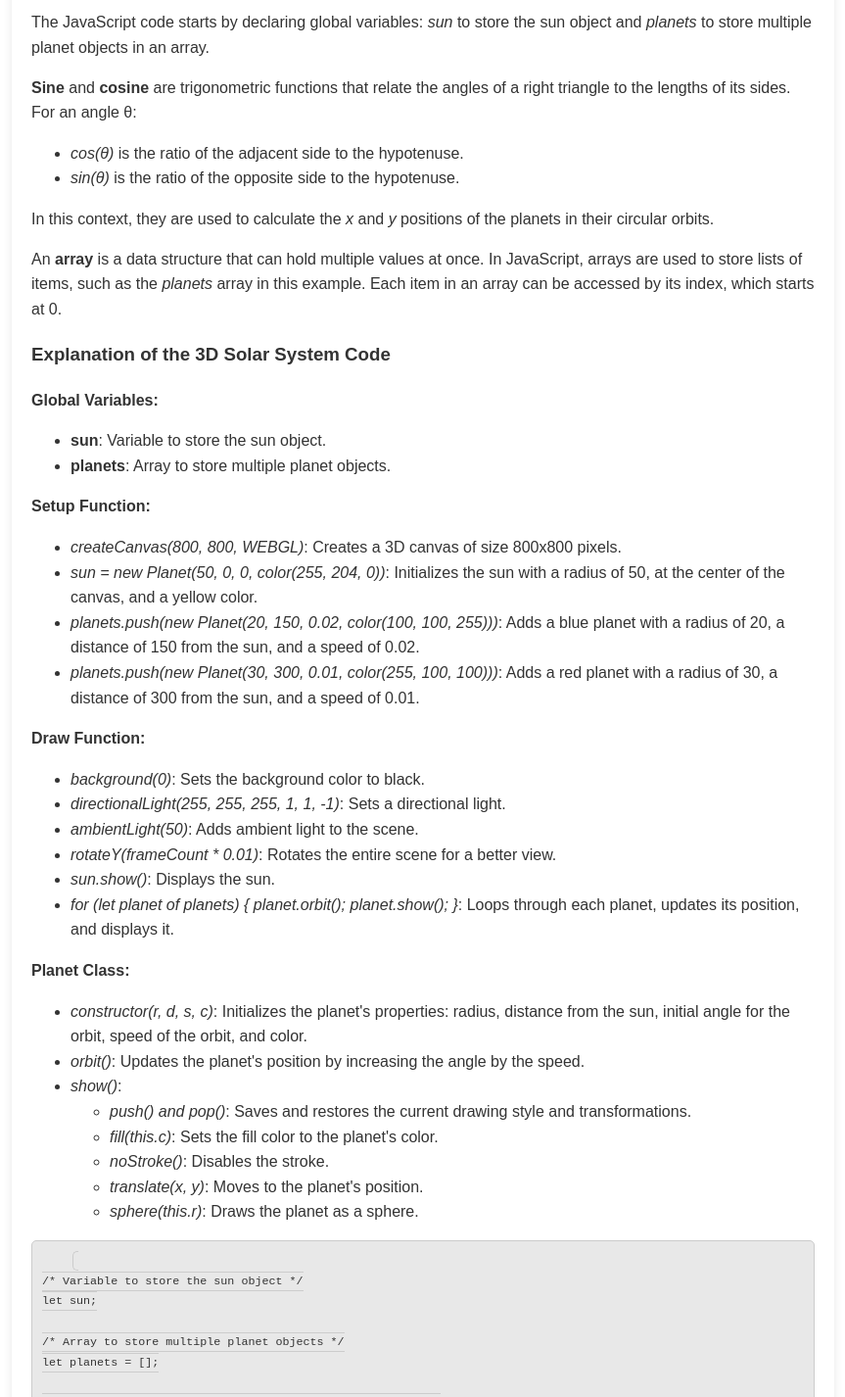
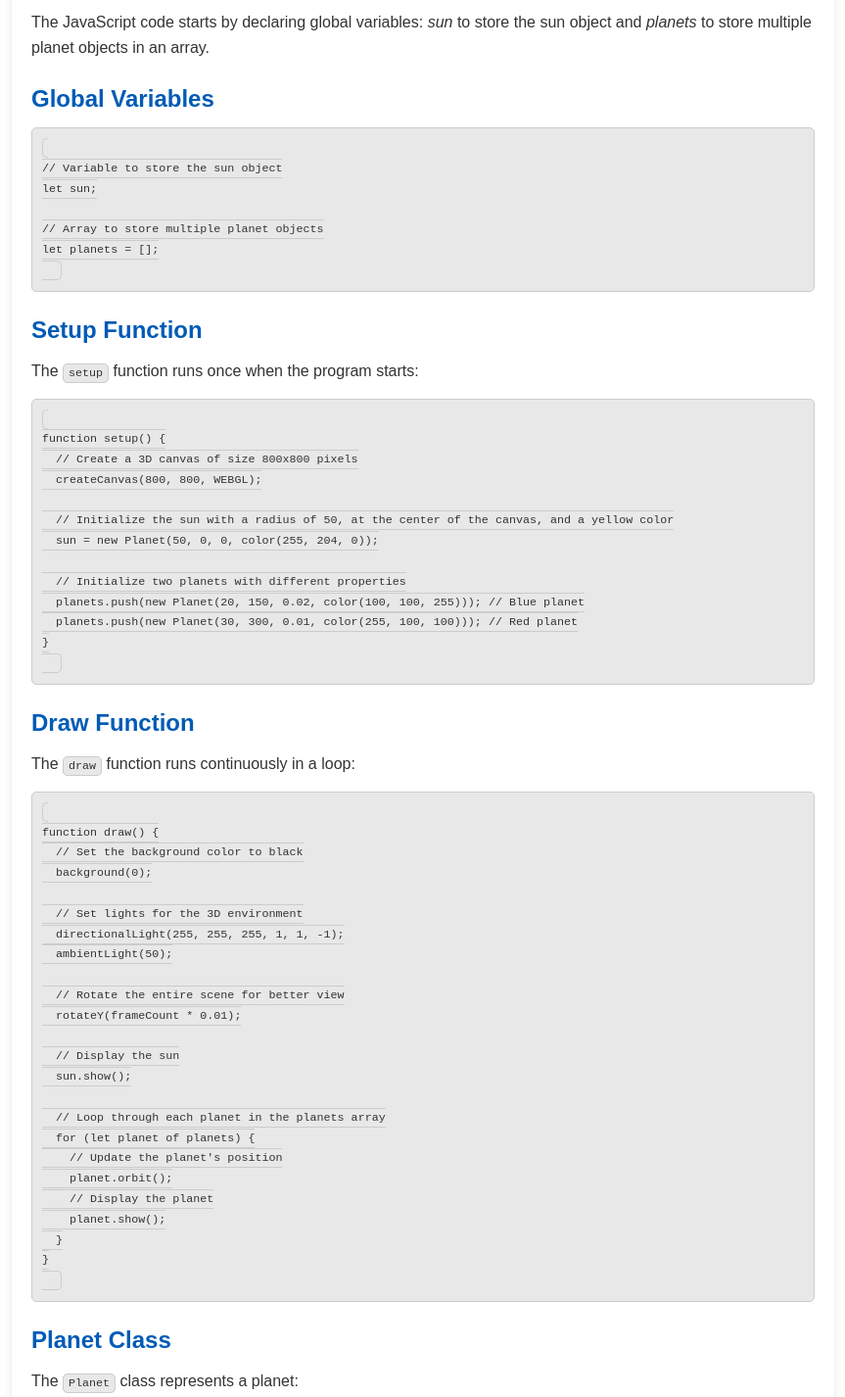
Before and after one commit to ShyOwls/shyowls.github.io, a plain HTML site: page index.html in a window 1280 px wide. Shown: the part 320-1746 px from the top of the page at 98% size, without its empty margins (208-1071 px from the left). Drawn offline with nearby package versions, Linux system fonts and the light colour scheme.

Commit message:
updated html

```diff
--- a/index.html
+++ b/index.html
@@ -19,109 +19,64 @@
   <p>
     The JavaScript code starts by declaring global variables: <em>sun</em> to store the sun object and <em>planets</em> to store multiple planet objects in an array.
   </p>
-  <p>
-    <strong>Sine</strong> and <strong>cosine</strong> are trigonometric functions that relate the angles of a right triangle to the lengths of its sides. For an angle θ:
-    <ul>
-      <li><em>cos(θ)</em> is the ratio of the adjacent side to the hypotenuse.</li>
-      <li><em>sin(θ)</em> is the ratio of the opposite side to the hypotenuse.</li>
-    </ul>
-    In this context, they are used to calculate the <em>x</em> and <em>y</em> positions of the planets in their circular orbits.
-  </p>
-  <p>
-    An <strong>array</strong> is a data structure that can hold multiple values at once. In JavaScript, arrays are used to store lists of items, such as the <em>planets</em> array in this example. Each item in an array can be accessed by its index, which starts at 0.
-  </p>
-  <h3>Explanation of the 3D Solar System Code</h3>
-  <p>
-    <strong>Global Variables:</strong>
-    <ul>
-      <li><strong>sun</strong>: Variable to store the sun object.</li>
-      <li><strong>planets</strong>: Array to store multiple planet objects.</li>
-    </ul>
-  </p>
-  <p>
-    <strong>Setup Function:</strong>
-    <ul>
-      <li><em>createCanvas(800, 800, WEBGL)</em>: Creates a 3D canvas of size 800x800 pixels.</li>
-      <li><em>sun = new Planet(50, 0, 0, color(255, 204, 0))</em>: Initializes the sun with a radius of 50, at the center of the canvas, and a yellow color.</li>
-      <li><em>planets.push(new Planet(20, 150, 0.02, color(100, 100, 255)))</em>: Adds a blue planet with a radius of 20, a distance of 150 from the sun, and a speed of 0.02.</li>
-      <li><em>planets.push(new Planet(30, 300, 0.01, color(255, 100, 100)))</em>: Adds a red planet with a radius of 30, a distance of 300 from the sun, and a speed of 0.01.</li>
-    </ul>
-  </p>
-  <p>
-    <strong>Draw Function:</strong>
-    <ul>
-      <li><em>background(0)</em>: Sets the background color to black.</li>
-      <li><em>directionalLight(255, 255, 255, 1, 1, -1)</em>: Sets a directional light.</li>
-      <li><em>ambientLight(50)</em>: Adds ambient light to the scene.</li>
-      <li><em>rotateY(frameCount * 0.01)</em>: Rotates the entire scene for a better view.</li>
-      <li><em>sun.show()</em>: Displays the sun.</li>
-      <li><em>for (let planet of planets) { planet.orbit(); planet.show(); }</em>: Loops through each planet, updates its position, and displays it.</li>
-    </ul>
-  </p>
-  <p>
-    <strong>Planet Class:</strong>
-    <ul>
-      <li><em>constructor(r, d, s, c)</em>: Initializes the planet's properties: radius, distance from the sun, initial angle for the orbit, speed of the orbit, and color.</li>
-      <li><em>orbit()</em>: Updates the planet's position by increasing the angle by the speed.</li>
-      <li><em>show()</em>:
-        <ul>
-          <li><em>push() and pop()</em>: Saves and restores the current drawing style and transformations.</li>
-          <li><em>fill(this.c)</em>: Sets the fill color to the planet's color.</li>
-          <li><em>noStroke()</em>: Disables the stroke.</li>
-          <li><em>translate(x, y)</em>: Moves to the planet's position.</li>
-          <li><em>sphere(this.r)</em>: Draws the planet as a sphere.</li>
-        </ul>
-      </li>
-    </ul>
-  </p>
-  <pre>
-    <code>
-/* Variable to store the sun object */
+
+  <h3>Global Variables</h3>
+  <pre><code>
+// Variable to store the sun object
 let sun;
 
-/* Array to store multiple planet objects */
+// Array to store multiple planet objects
 let planets = [];
+  </code></pre>
 
-/* The setup function runs once when the program starts */
+  <h3>Setup Function</h3>
+  <p>The <code>setup</code> function runs once when the program starts:</p>
+  <pre><code>
 function setup() {
-  /* Create a 3D canvas of size 800x800 pixels */
+  // Create a 3D canvas of size 800x800 pixels
   createCanvas(800, 800, WEBGL);
 
-  /* Initialize the sun with a radius of 50, at the center of the canvas, and a yellow color */
+  // Initialize the sun with a radius of 50, at the center of the canvas, and a yellow color
   sun = new Planet(50, 0, 0, color(255, 204, 0));
 
-  /* Initialize two planets with different properties */
+  // Initialize two planets with different properties
   planets.push(new Planet(20, 150, 0.02, color(100, 100, 255))); // Blue planet
   planets.push(new Planet(30, 300, 0.01, color(255, 100, 100))); // Red planet
 }
+  </code></pre>
 
-/* The draw function runs continuously in a loop */
+  <h3>Draw Function</h3>
+  <p>The <code>draw</code> function runs continuously in a loop:</p>
+  <pre><code>
 function draw() {
-  /* Set the background color to black */
+  // Set the background color to black
   background(0);
 
-  /* Set lights for the 3D environment */
+  // Set lights for the 3D environment
   directionalLight(255, 255, 255, 1, 1, -1);
   ambientLight(50);
 
-  /* Rotate the entire scene for better view */
+  // Rotate the entire scene for better view
   rotateY(frameCount * 0.01);
 
-  /* Display the sun */
+  // Display the sun
   sun.show();
 
-  /* Loop through each planet in the planets array */
+  // Loop through each planet in the planets array
   for (let planet of planets) {
-    /* Update the planet's position */
+    // Update the planet's position
     planet.orbit();
-    /* Display the planet */
+    // Display the planet
     planet.show();
   }
 }
+  </code></pre>
 
-/* Class to represent a planet */
+  <h3>Planet Class</h3>
+  <p>The <code>Planet</code> class represents a planet:</p>
+  <pre><code>
 class Planet {
-  /* Constructor to initialize the planet's properties */
+  // Constructor to initialize the planet's properties
   constructor(r, d, s, c) {
     this.r = r; // Radius of the planet
     this.d = d; // Distance from the sun
@@ -130,12 +85,12 @@ class Planet {
     this.c = c; // Color of the planet
   }
 
-  /* Method to update the planet's position */
+  // Method to update the planet's position
   orbit() {
     this.angle += this.speed; // Increase the angle by the speed to create orbital motion
   }
 
-  /* Method to display the planet */
+  // Method to display the planet
   show() {
     push();
     fill(this.c); // Set the fill color to the planet's color
@@ -147,7 +102,6 @@ class Planet {
     pop();
   }
 }
-    </code>
-  </pre>
+  </code></pre>
 </body>
 </html>
--- a/styles.css
+++ b/styles.css
@@ -21,7 +21,7 @@ h1 {
 }
 
 /* Style for sub-headings */
-h2 {
+h2, h3 {
   color: #005bb5;
   font-size: 1.5em;
   margin-top: 20px;
```
